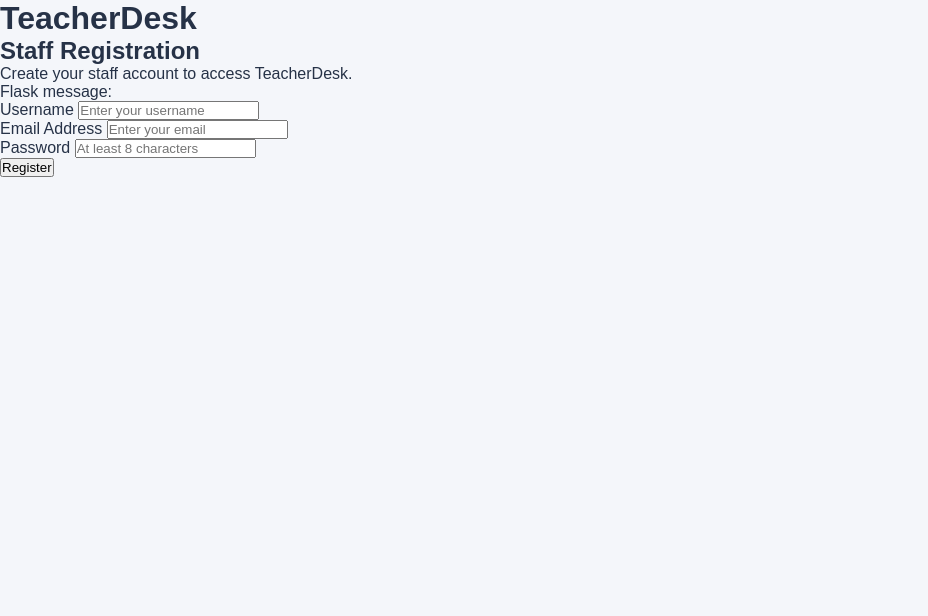
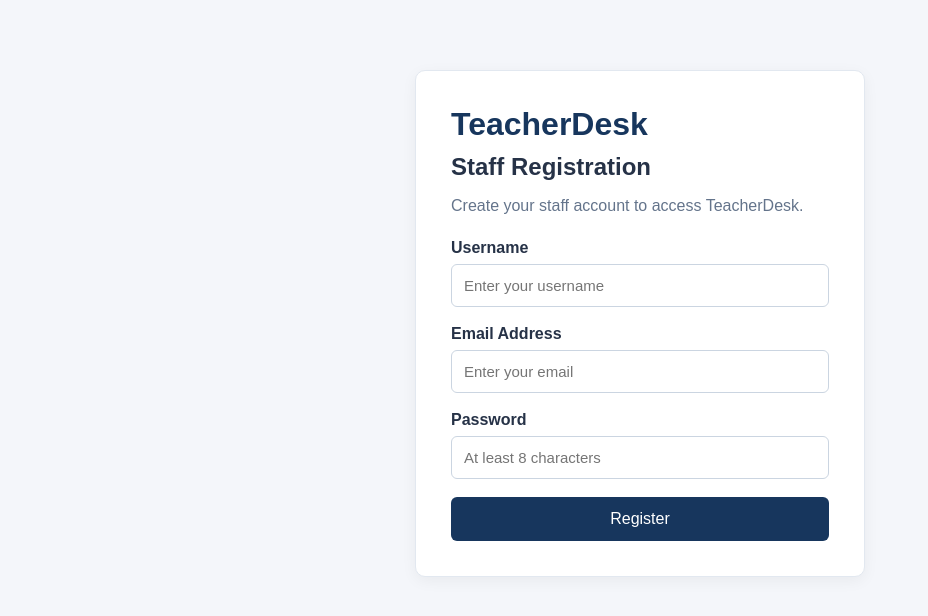
Before and after one commit to ItumelengRandyMalau/teacherdesk, a Flask app: page /auth/register in a window 1280 px wide. Shown: the top 616 px of the page, without its empty margins (0-928 px from the left). Run offline with Flask 3, Linux system fonts and the light colour scheme.

Commit message:
Add styles and structure for registration page

```diff
--- a/app/static/css/style.css
+++ b/app/static/css/style.css
@@ -98,3 +98,77 @@ footer {
     grid-template-columns: 1fr;
   }
 }
+
+/* Registration page */
+
+.register-container {
+  max-width: 450px;
+  margin: 70px auto;
+  padding: 35px;
+  background: white;
+  border-radius: 10px;
+  border: 1px solid #e2e8f0;
+  box-shadow: 0 4px 15px rgba(0, 0, 0, 0.05);
+}
+
+.register-container h1 {
+  color: #17365d;
+  margin-bottom: 10px;
+}
+
+.register-container h2 {
+  margin-bottom: 12px;
+}
+
+.register-container > p {
+  color: #64748b;
+  line-height: 1.6;
+  margin-bottom: 20px;
+}
+
+.form-group {
+  margin-bottom: 18px;
+}
+
+.form-group label {
+  display: block;
+  margin-bottom: 7px;
+  font-weight: bold;
+}
+
+.form-group input {
+  width: 100%;
+  padding: 12px;
+  border: 1px solid #cbd5e1;
+  border-radius: 6px;
+  font-size: 15px;
+}
+
+.form-group input:focus {
+  outline: 2px solid #2673b8;
+  border-color: #2673b8;
+}
+
+.register-container button {
+  width: 100%;
+  padding: 13px;
+  background: #17365d;
+  color: white;
+  border: none;
+  border-radius: 6px;
+  font-size: 16px;
+  cursor: pointer;
+}
+
+.register-container button:hover {
+  background: #2673b8;
+}
+
+.message {
+  padding: 12px;
+  margin-bottom: 20px;
+  background: #e8f5e9;
+  color: #256029;
+  border-radius: 6px;
+  font-weight: bold;
+}
--- a/app/templates/register.html
+++ b/app/templates/register.html
@@ -16,7 +16,9 @@
 
       <p>Create your staff account to access TeacherDesk.</p>
 
-      <p class="message">Flask message: {{ message }}</p>
+      {% if message %}
+      <p class="message">{{ message }}</p>
+      {% endif %}
 
       <form method="POST" action="{{ url_for('auth.register') }}">
         <div class="form-group">
```
